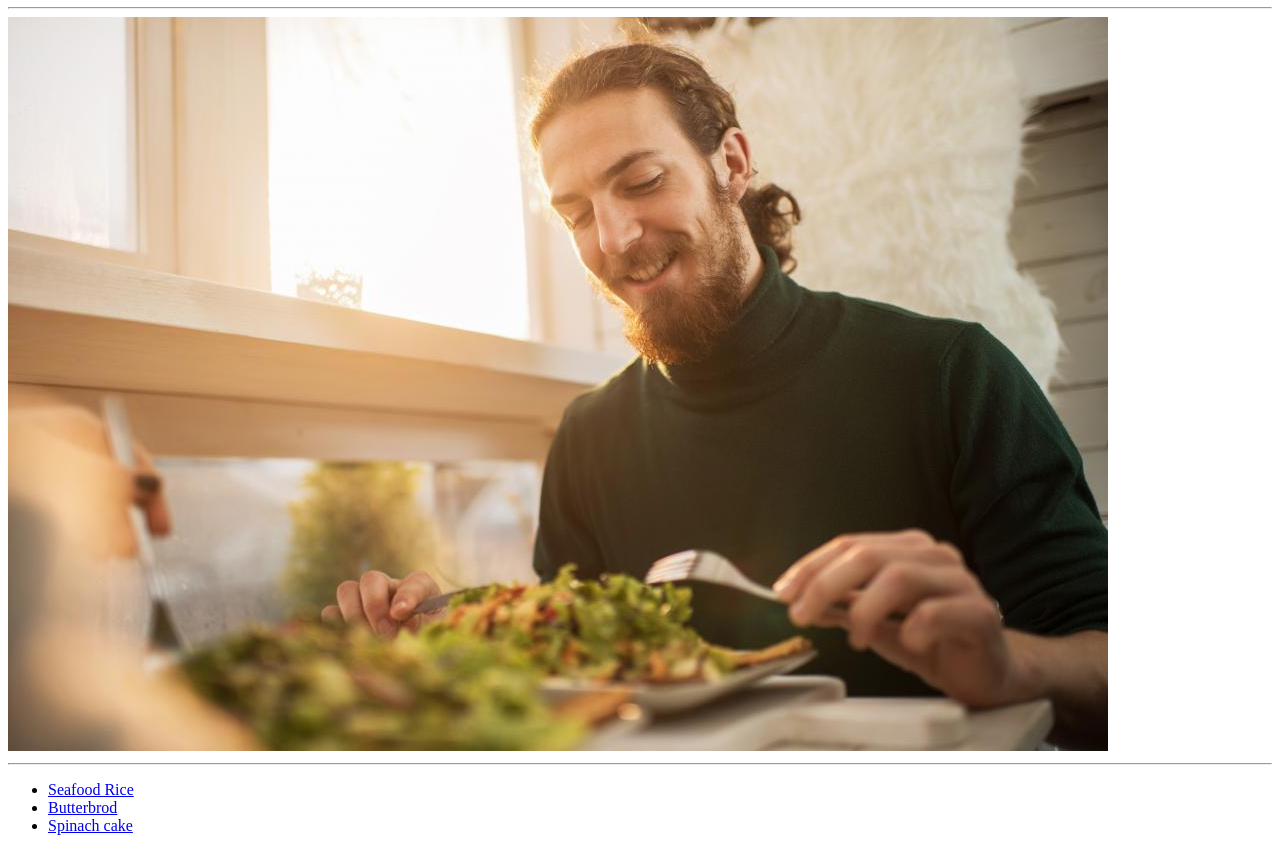
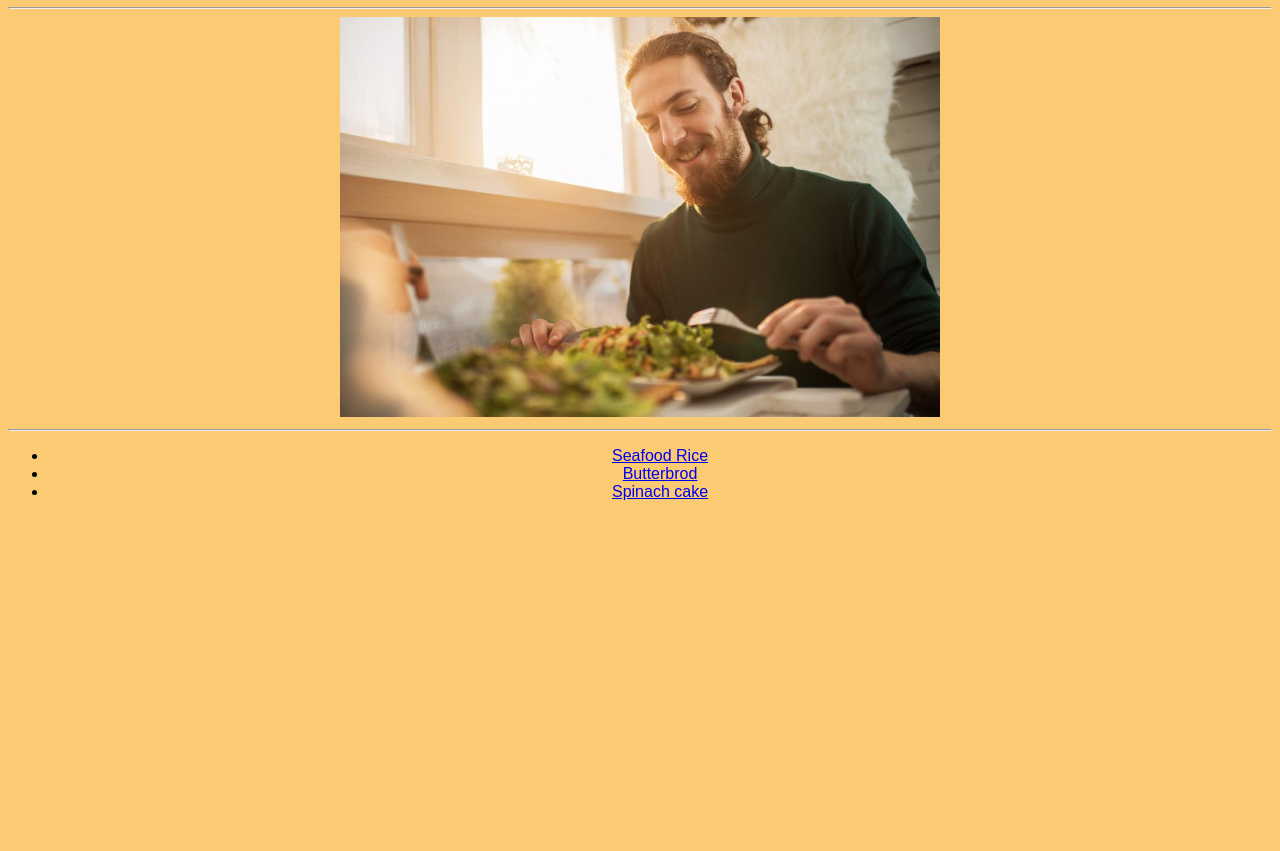
Before and after one commit to ntaidas/odin-recipes, a plain HTML site: page index.html in a window 1280 px wide. Shown: the part 73-924 px from the top of the page. After the commit the page ends 800 px from the top, so only its background shows below. Drawn offline with Linux system fonts and the light colour scheme.

Commit message:
v0.1a add styles.css - style to be built upon with updates

```diff
--- a/index.html
+++ b/index.html
@@ -4,19 +4,21 @@
     <head>
         <meta charset="utf-8">
         <title>Odin Recipe Book</title>
+        <link rel="stylesheet" href="styles.css">
     </head>
 
     <body>
-
+        <div id="main">
         <h1>Odin Recipes</h1>
             <hr>
             <img src="img/food.jpg" alt='A man eating a fucking delicious food made by me'>
             <hr>
             <ul>
                <li><a href="recipes/seafood-rice.html">Seafood Rice</a></li>
-                <li><a href="recipes/butterbrod.html">Butterbrod</a></li>
+                <li><a href="recipes/butterbrod.html" title="get your mind blown">Butterbrod</a></li>
                 <li><a href="recipes/spinach-cake.html">Spinach cake</a></li>
             </ul>
+        </div>
 
 
     </body>
--- /dev/null
+++ b/styles.css
@@ -0,0 +1,9 @@
+* {
+    background-color: rgb(250, 203, 115);
+    font-family: Arial, Helvetica, sans-serif;
+    text-align: center;
+}
+
+img {
+    width: 600px;
+}
```
Also changed, not shown: recipes/butterbrod.html (+2 -1 lines), recipes/seafood-rice.html (+2 -1 lines), recipes/spinach-cake.html (+2 -1 lines).
